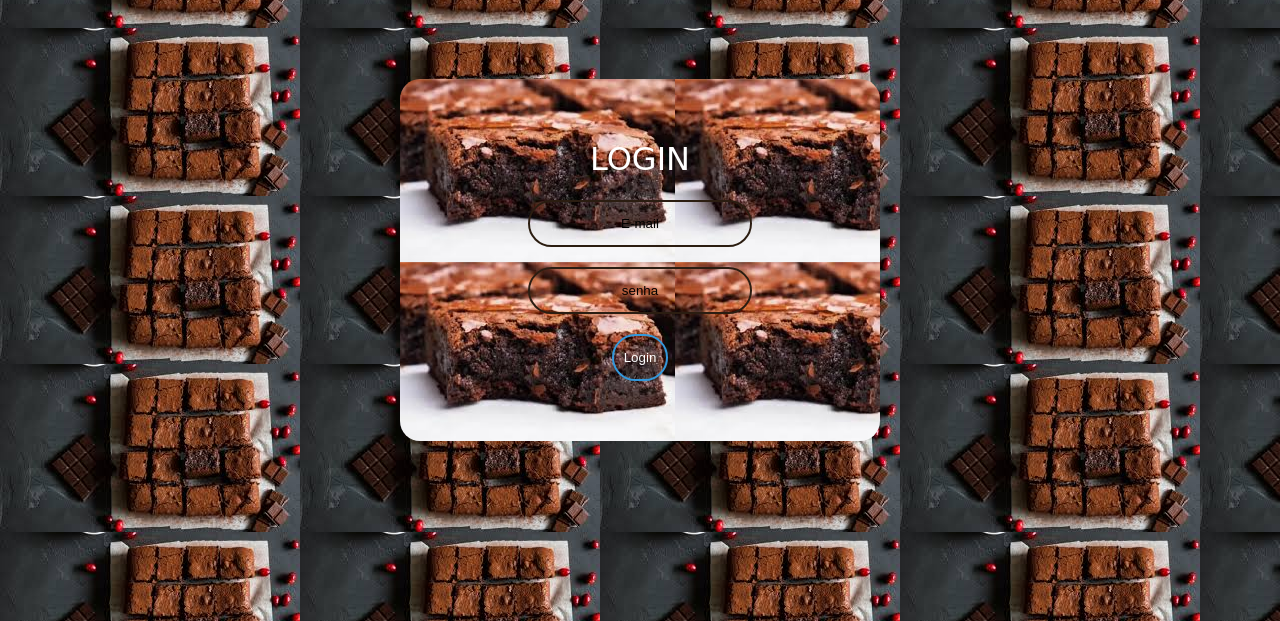
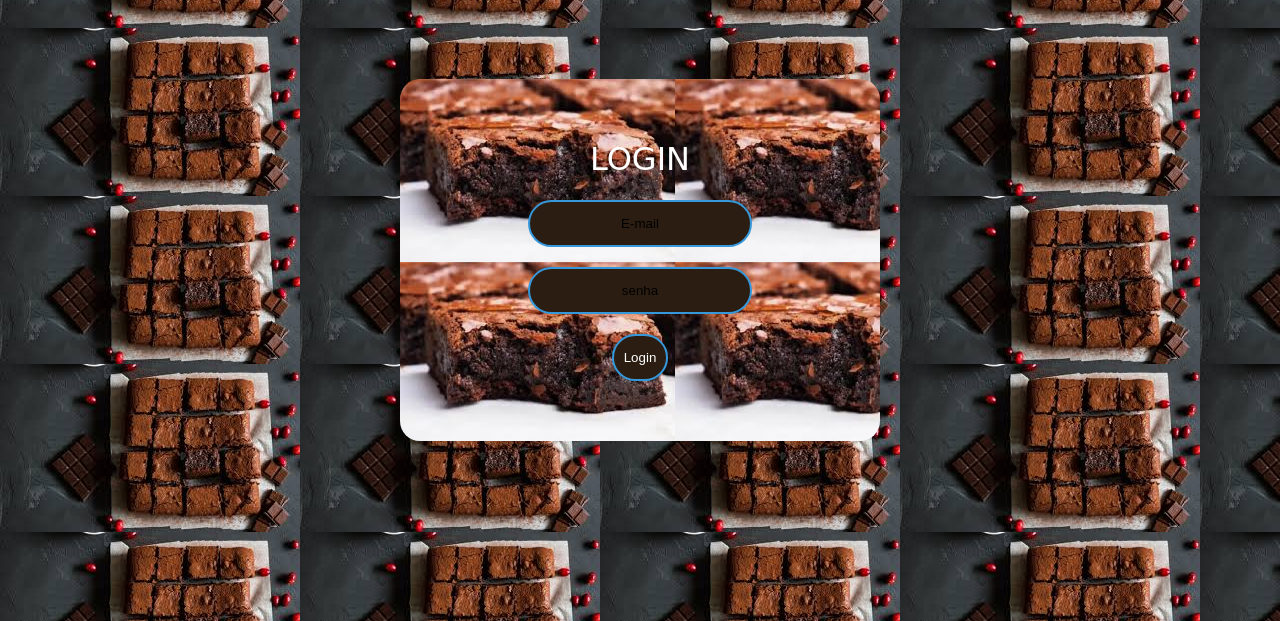
Before and after one commit to IKrehan/Brownies, a Flask app: template templates/login.html in a window 1280 px wide. Shown: the part 140-761 px from the top of the page. Run offline with Flask 2, Linux system fonts and the light colour scheme; the template is opened without the code that fills it, so the values that code supplies are empty.

Commit message:
Modificando bordas E-mail/Senha

```diff
--- a/static/css/login.css
+++ b/static/css/login.css
@@ -40,11 +40,15 @@ body{
     color:black;
     border-radius: 24px;
     transition: 0.25s;
+    background-color:#2b1d11;
+
+
 }
 
 .box input[type="password"],.box input[type="text"]{
     width: 200px;
     border-color: #2b1d11;
+    border: 2px solid #3498db;
 }
 
 .box input[type = "submit"]{
@@ -60,6 +64,7 @@ body{
     border-radius: 24px;
     transition: 0.25s;
     cursor:pointer;
+    background-color:#2b1d11 ;
 
 
 }
```
